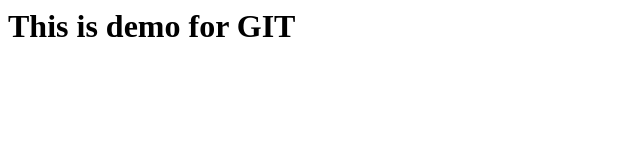
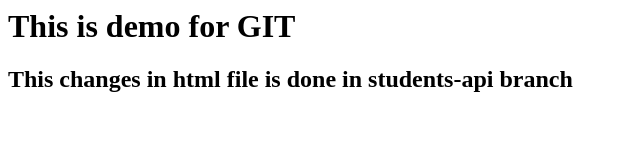
Before and after one commit to venkateshreddy/nodejs-practice, a plain HTML site: page index.html in a window 1280 px wide. Shown: the whole page, without its empty margins (0-640 px from the left). Drawn offline with Linux system fonts and the light colour scheme.

Commit message:
Tessting changes in students api branch

```diff
--- a/index.html
+++ b/index.html
@@ -1 +1,2 @@
 <h1>This is demo for GIT</h1>
+<h2>This changes in html file is done in students-api branch</h2>
```
